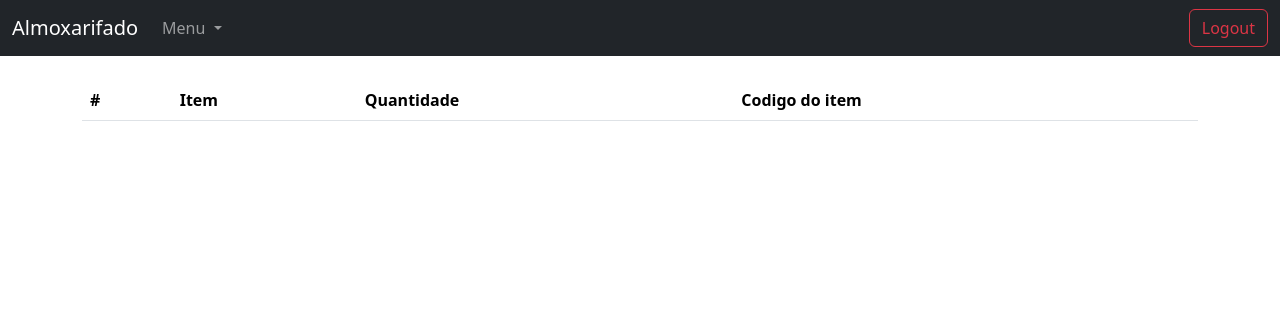
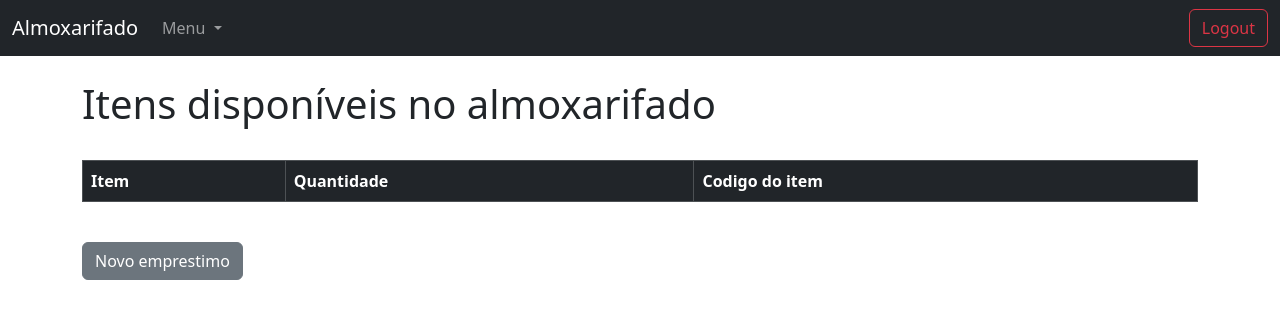
Before and after one commit to OtavioMoratelli/almoxarifado, a Django app: page /itens/ in a window 1280 px wide. Shown: the top 319 px of the page. Run offline with Django 3.2, Linux system fonts and the light colour scheme; the visitor is signed in with stand-in values (Sample User, id 1); data that the repository does not hold is empty.

Commit message:
emprestimo

```diff
--- /dev/null
+++ b/website/forms.py
@@ -0,0 +1,4 @@
+from django import forms
+
+class addEmprestimo(forms.ModelForm):
+    pass
--- a/website/models.py
+++ b/website/models.py
@@ -26,13 +26,15 @@ class HistoricoEmprestimo(models.Model):
     id_consumidor = models.ForeignKey('Consumidor', models.DO_NOTHING, db_column='id_consumidor', blank=True, null=True)
     id_funcionario = models.ForeignKey('Funcionario', models.DO_NOTHING, db_column='id_funcionario', blank=True, null=True)
     id_item = models.ForeignKey('Item', models.DO_NOTHING, db_column='id_item', blank=True, null=True)
-    data = models.DateTimeField(blank=True, null=True)
+    data = models.DateTimeField(blank=True, null=True, auto_now_add=True)
     quantidade = models.IntegerField(blank=True, null=True)
+    def __str__(self):
+        return(f"({self.item} {self.quantidade} {self.id_histemp} {self.data})")
 
 class HistoricoConsumo(models.Model):
     id_histcons = models.AutoField(db_column='id_histCons', primary_key=True)
     id_item = models.ForeignKey('Item', models.DO_NOTHING, db_column='id_item', blank=True, null=True)
     id_funcionario = models.ForeignKey('Funcionario', models.DO_NOTHING, db_column='id_funcionario', blank=True, null=True)
     id_consumidor = models.ForeignKey('Consumidor', models.DO_NOTHING, db_column='id_consumidor', blank=True, null=True)
-    data = models.DateTimeField(blank=True, null=True)
+    data = models.DateTimeField(blank=True, null=True, auto_now_add=True)
     quantidade = models.IntegerField(blank=True, null=True)
--- a/website/templates/itens.html
+++ b/website/templates/itens.html
@@ -1,10 +1,11 @@
 {% extends 'base.html' %}
 
 {% block content %}
-<table class="table">
-    <thead>
+<h1>Itens disponíveis no almoxarifado</h1>
+<br>
+<table class="table table-hover table-bordered">
+    <thead class="table-dark">
       <tr>
-        <th scope="col">#</th>
         <th scope="col">Item</th>
         <th scope="col">Quantidade</th>
         <th scope="col">Codigo do item</th>
@@ -13,7 +14,6 @@
     <tbody>
       {% for item in queryResult %}
       <tr>
-        <th scope="row">Num</th>
         <td>{{ item.nome }}</td>
         <td>{{ item.quantidade }}</td>
         <td>{{ item.cod_item }}</td>
@@ -21,4 +21,6 @@
       {% endfor %}
     </tbody>
 </table>
+<br/>
+<button type="submit" class="btn btn-secondary">Novo emprestimo</button>
 {% endblock %}
--- a/website/templates/navbar.html
+++ b/website/templates/navbar.html
@@ -11,8 +11,8 @@
               Menu
             </a>
             <ul class="dropdown-menu">
-              <li><a class="dropdown-item" href="{% url 'emprestimos' %}">Meus emprestimos</a></li>
-              <li><a class="dropdown-item" href="{% url 'itens' %}">Novo emprestimo</a></li>
+              <li><a class="dropdown-item" href="{% url 'emprestimos' %}">Meus empréstimos</a></li>
+              <li><a class="dropdown-item" href="{% url 'itens' %}">Novo empréstimo</a></li>
               <li><hr class="dropdown-divider"></li>
               <li><a class="dropdown-item" href="{% url 'itens' %}">Itens disponiveis</a></li>
             </ul>
--- a/website/views.py
+++ b/website/views.py
@@ -1,7 +1,7 @@
 from django.shortcuts import render, redirect
 from django.contrib.auth import authenticate, login, logout
 from django.contrib import messages
-from .models import Item
+from .models import Item, HistoricoEmprestimo
 
 def home(request):
     return render(request, 'home.html', {})
@@ -25,9 +25,19 @@ def logout_user(request):
     return redirect('home')
 
 def itens_emp(request):
+    if not request.user.is_authenticated:
+        messages.error(request, "Erro, você não está cadastrado")
+        return redirect('login')
+
     queryResult = Item.objects.all();
 
     return render(request, 'itens.html', {'queryResult':queryResult})
 
 def emprestimos(request):
-    pass
+    if not request.user.is_authenticated:
+        messages.error(request, "Erro, você não está cadastrado")
+        return redirect('login')
+
+    queryEmprestimo = HistoricoEmprestimo.objects.all();
+
+    return render(request, 'emprestimos.html', {'queryEmprestimo' : queryEmprestimo})
```
Also changed, not shown: website/templates/emprestimos.html (added, +39 -0 lines), website/templates/login.html (+10 -5 lines), website/migrations/0005_auto_20230622_1615.py (added).
